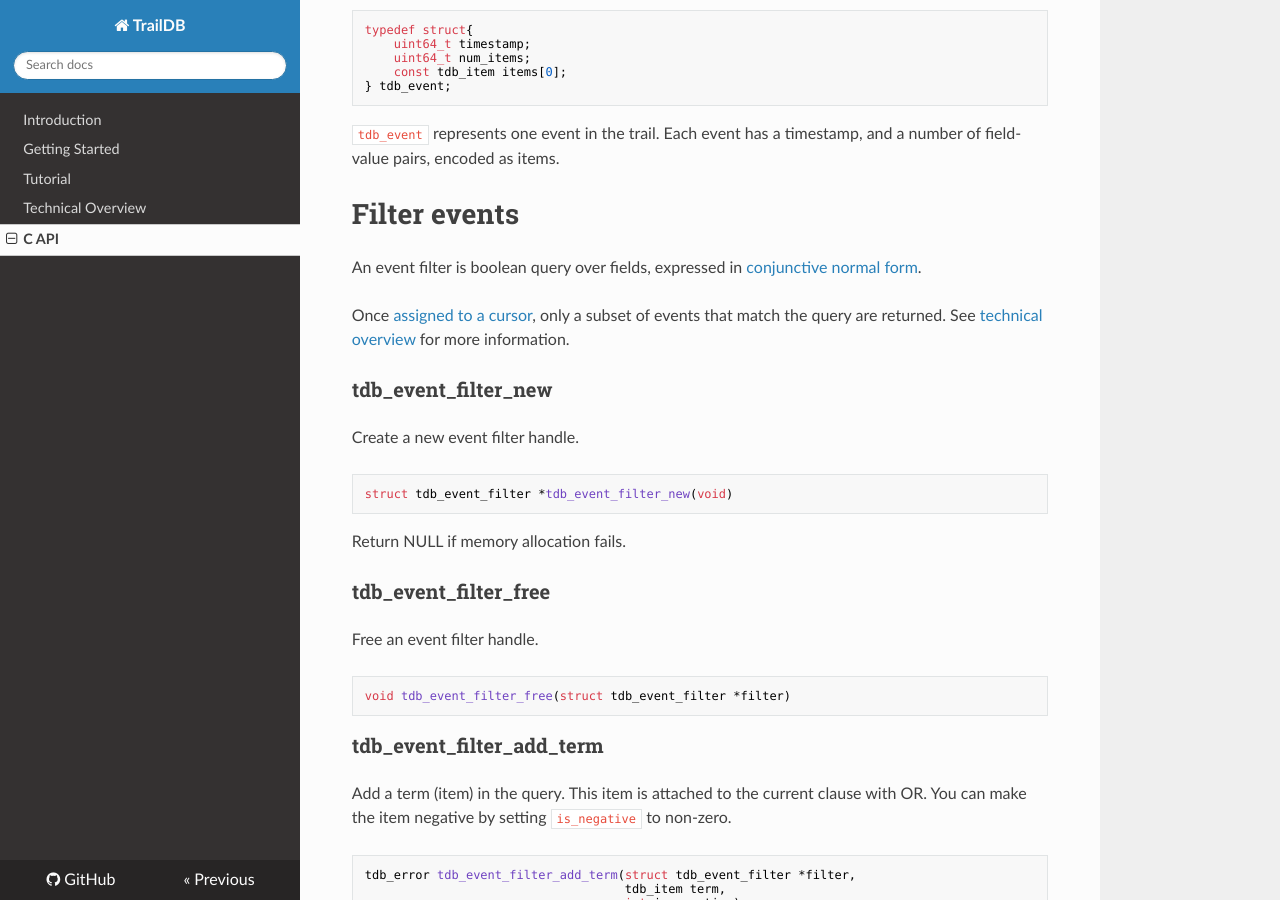
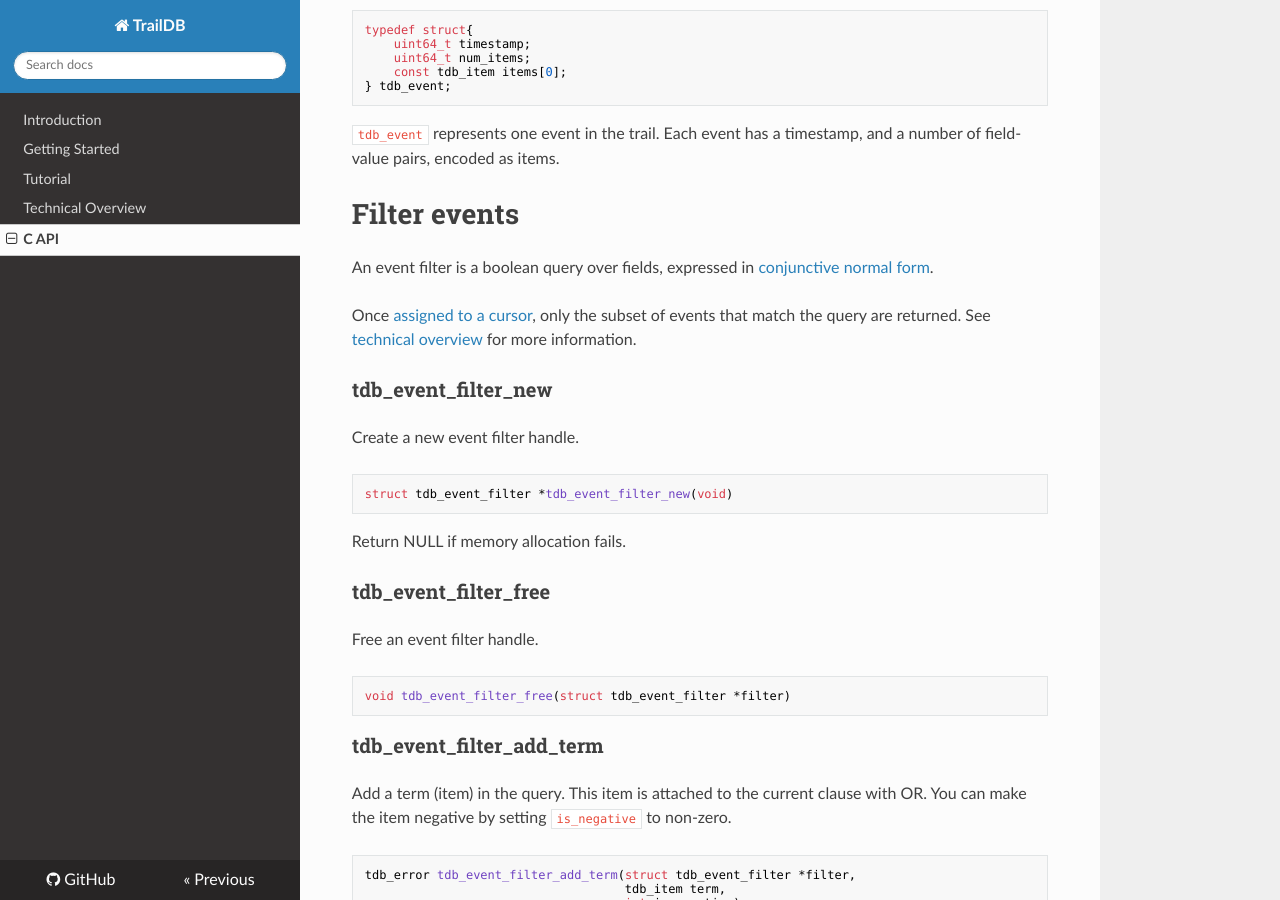
Before and after one commit to traildb/traildb, an MkDocs documentation site: the page built from doc/docs/api.md, in a window 1280 px wide and 900 px high, scrolled down 13745 px. Built offline with MkDocs 1.6.1, drawn with Linux system fonts in a browser that asks for light colours; nearby versions of some CDN libraries; old or Windows-style settings are respelled for this version of MkDocs.

Commit message:
fix minor things in docs

```diff
--- a/doc/docs/api.md
+++ b/doc/docs/api.md
@@ -520,10 +520,10 @@ and a number of field-value pairs, encoded as items.
 
 # Filter events
 
-An event filter is boolean query over fields, expressed in [conjunctive normal
+An event filter is a boolean query over fields, expressed in [conjunctive normal
 form](http://en.wikipedia.org/wiki/Conjunctive_normal_form).
 
-Once [assigned to a cursor](#tdb_cursor_set_event_filter), only a
+Once [assigned to a cursor](#tdb_cursor_set_event_filter), only the
 subset of events that match the query are returned. See [technical
 overview](technical_overview/#return-a-subset-of-events-with-event-filte
 rs) for more information.
```
Also changed, not shown: doc/docs/technical_overview.md (+1 -0 lines).
